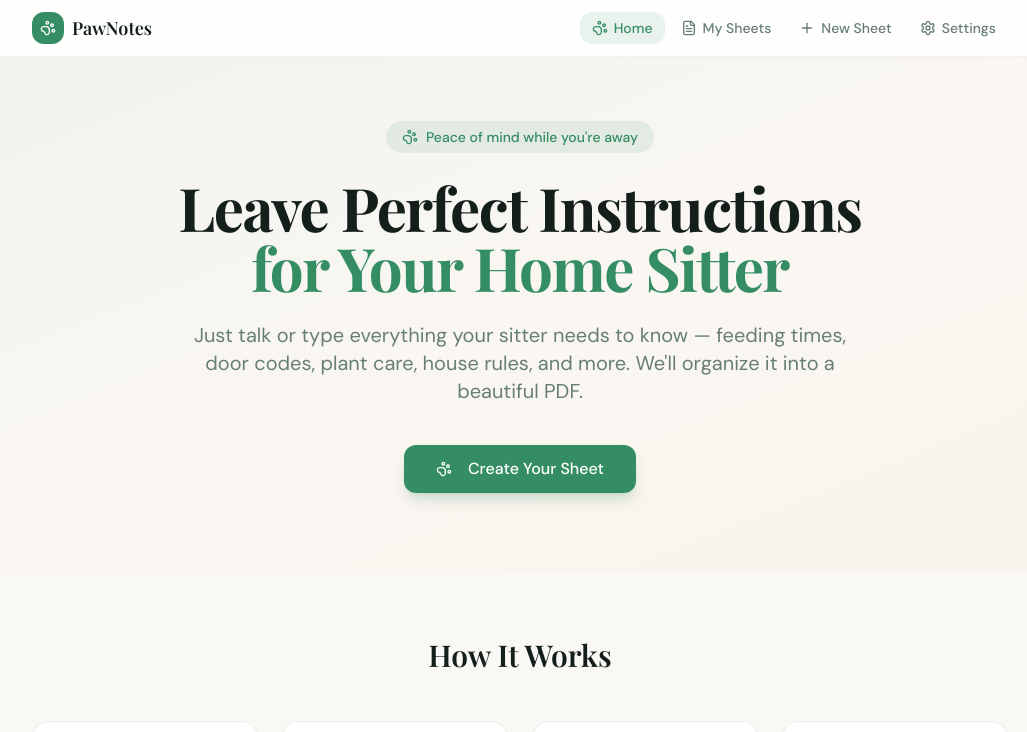
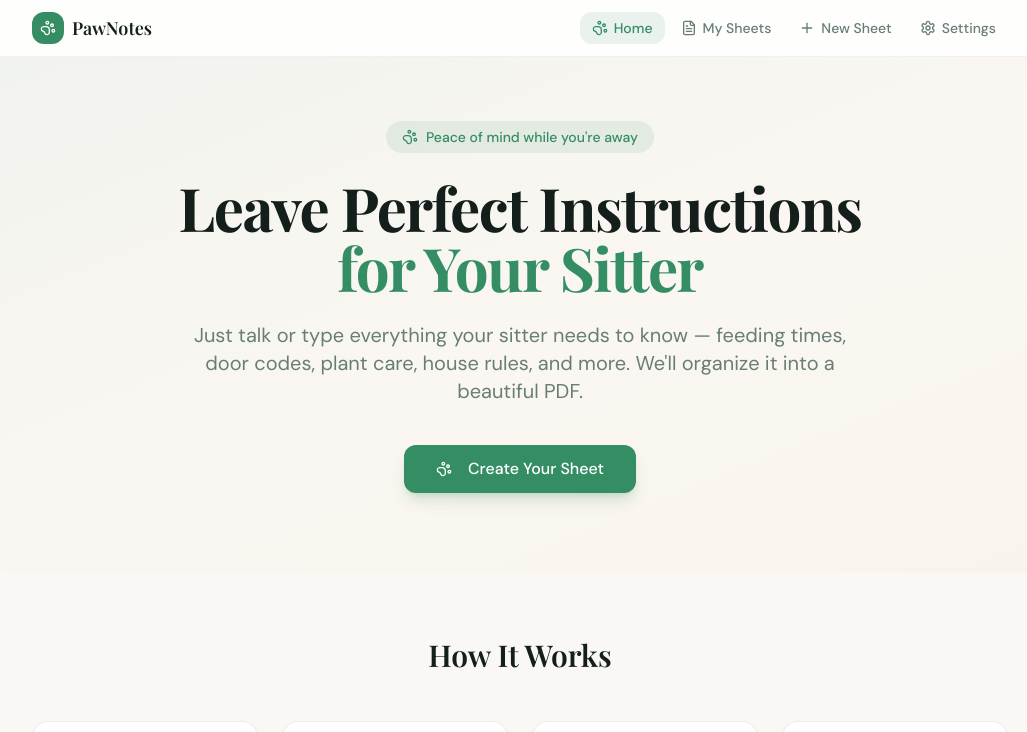
Before and after one commit to Annanoel3/sitterhandbook, a React (Vite) app: page / in a window 1280 px wide. Shown: the top 732 px of the page, without its empty margins (120-1147 px from the left). Built offline with nearby package versions, Linux system fonts and the light colour scheme; no server answers.

Commit message:
File changes

```diff
--- a/src/pages/Home.jsx
+++ b/src/pages/Home.jsx
@@ -30,7 +30,7 @@ export default function Home() {
             <h1 className="font-heading text-4xl md:text-6xl font-bold tracking-tight text-foreground leading-tight">
               Leave Perfect Instructions
               <br />
-              <span className="text-primary">for Your Home Sitter</span>
+              <span className="text-primary">for Your Sitter</span>
             </h1>
             <p className="mt-6 text-lg md:text-xl text-muted-foreground max-w-2xl mx-auto leading-relaxed">
               Just talk or type everything your sitter needs to know — feeding times, door codes, plant care, house rules, and more. We'll organize it into a beautiful PDF.
```
